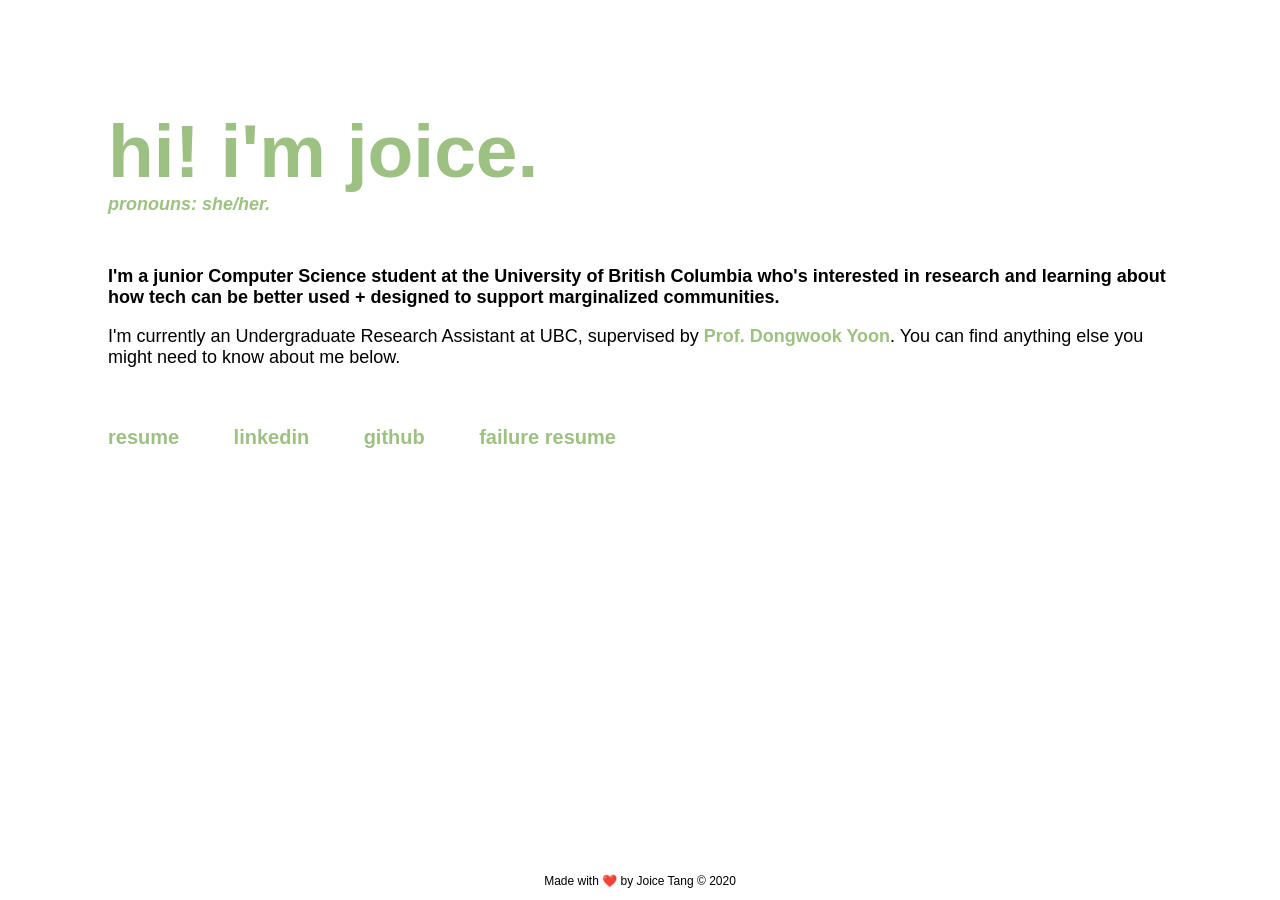
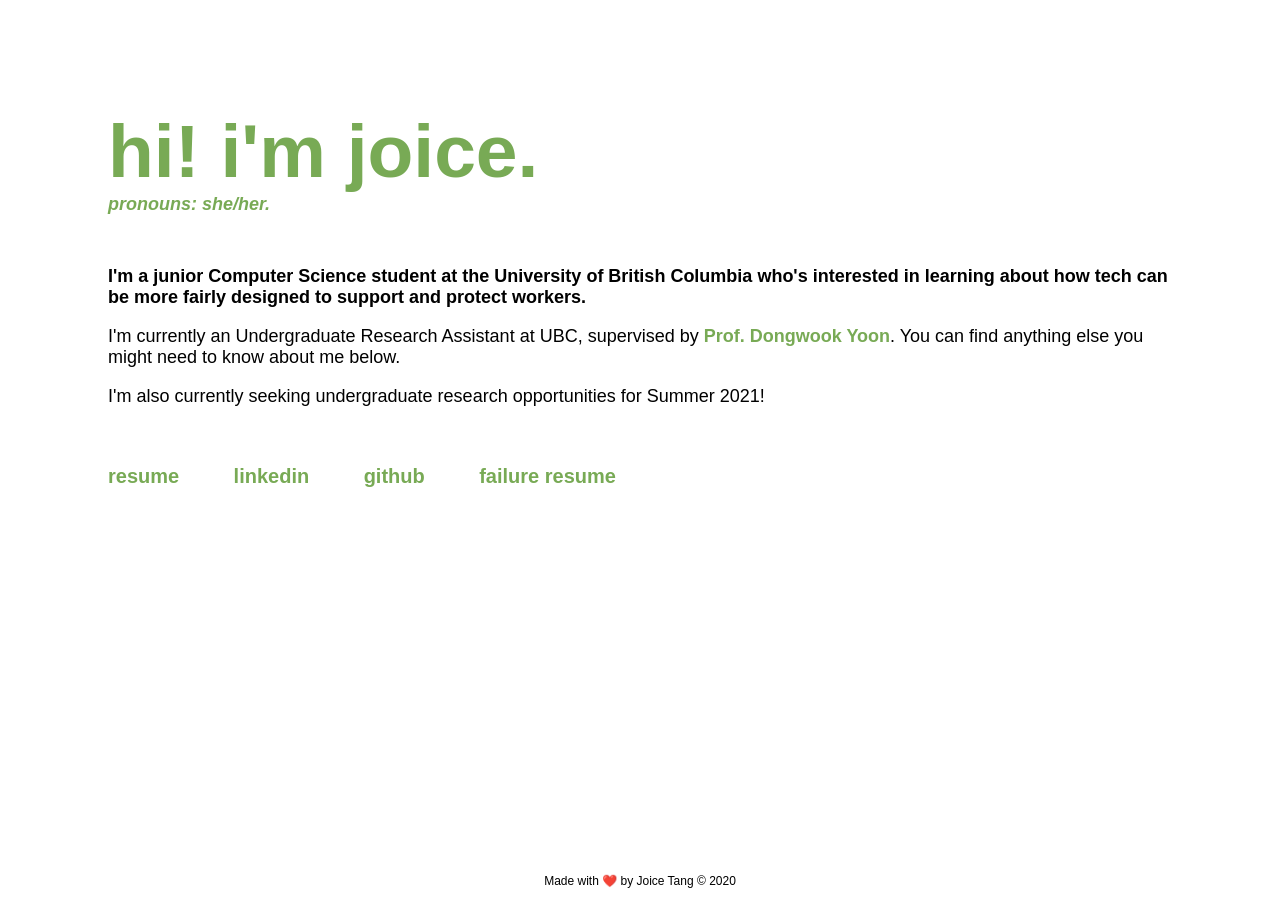
Before and after one commit to joitng/joitng.github.io, a Jekyll site: the page built from index.html, in a window 1280 px wide. Built offline with Jekyll 4.4.1, drawn with Linux system fonts in a browser that asks for light colours.

Commit message:
colour fixes and seeking internships update

```diff
--- a/_sass/main.scss
+++ b/_sass/main.scss
@@ -1,7 +1,7 @@
 @import url('https://fonts.googleapis.com/css2?family=Roboto&display=swap');
 $main-font-color: black;
 $bg: white;
-$accent-color: #9Dc183;
+$accent-color: #78aa55;
 
 html, body{
     font-family: 'Poppins', sans-serif;
--- a/index.html
+++ b/index.html
@@ -9,8 +9,9 @@ title: joice tang 🌻
         hi! i'm joice.
         <p class="subtitle">pronouns: she/her.</p>
     </h1>
-    <h4>I'm a junior Computer Science student at the University of British Columbia who's interested in research and learning about how tech can be better used + designed to support marginalized communities.</h4>
+    <h4>I'm a junior Computer Science student at the University of British Columbia who's interested in learning about how tech can be more fairly designed to support and protect workers.</h4>
     <p>I'm currently an Undergraduate Research Assistant at UBC, supervised by <a href="http://dwyoon.com">Prof. Dongwook Yoon</a>. You can find anything else you might need to know about me below.</p>
+    <p>I'm also currently seeking undergraduate research opportunities for Summer 2021!</p>
 </div>
 
 <div id="links">
```
Also changed, not shown: 1 other file.
